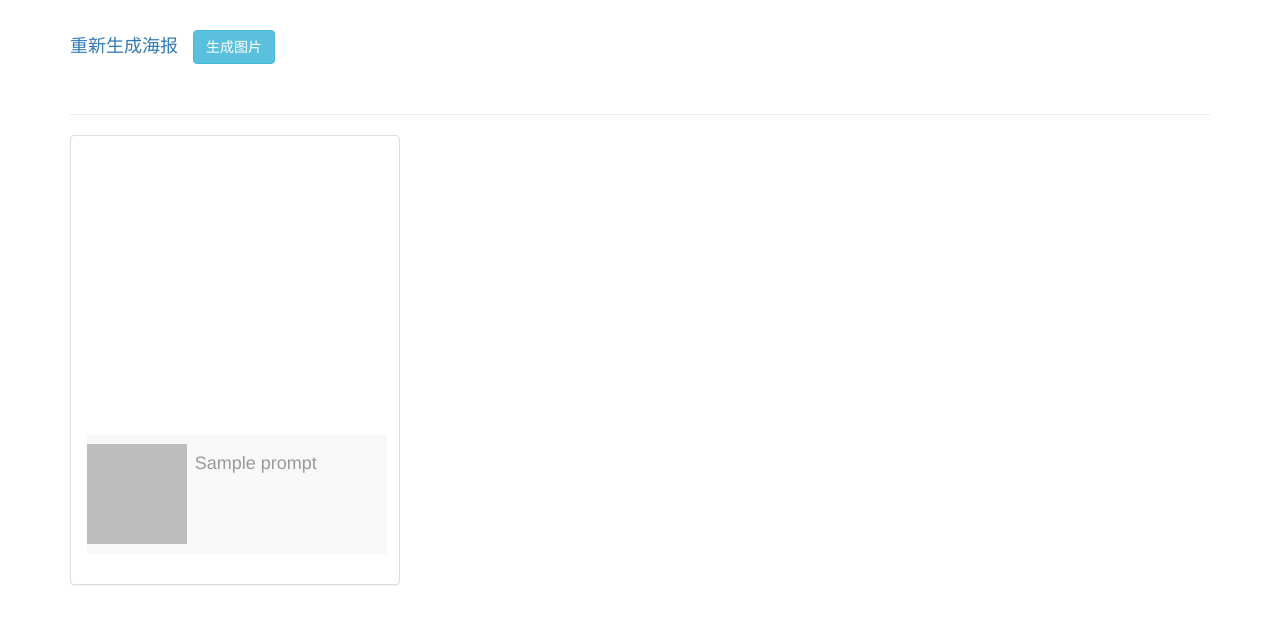
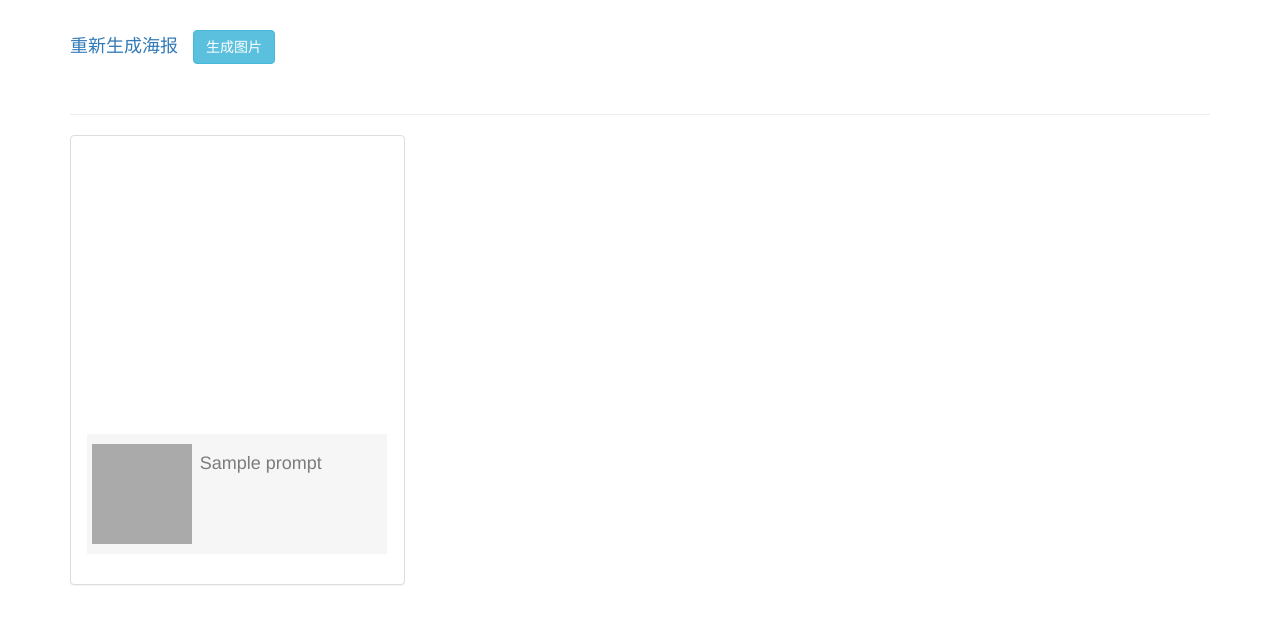
Before and after one commit to xyq946692052/streetpic, a Django app: template templates/result.html in a window 1280 px wide. Shown: the top 624 px of the page. Run offline with Django 3.2, Linux system fonts and the light colour scheme; the template is opened without the code that fills it: most values are stand-ins (such as "Sample title", 1, 10 or a date in 2020); parts of the project's set-up code (start-up, migrations or seed data) failed here and were passed over; some libraries are stand-ins or nearby versions; grey boxes are pictures that could not be loaded.

Commit message:
fix the qrcode

```diff
--- a/templates/result.html
+++ b/templates/result.html
@@ -28,7 +28,7 @@
            position:absolute;
            bottom:30px;
            background-color:#F5F5F5;
-           opacity:0.67;
+           opacity:0.87;
            filter:alpha(opacity=67);
            color: #696969;
         }
@@ -53,7 +53,7 @@
         <br>
         <h4><a href="/">重新生成海报</a> &nbsp;&nbsp;<button class="btn btn-info" onclick="test();">生成图片</button></h4><br/><hr/>
 
-        <div class="panel panel-default" id="haibao" style="background-color: {{background}};color:#fff; width:330px;height:450px;position:relative;">
+        <div class="panel panel-default" id="haibao" style="background-color: {{background}};color:#fff; width:335px;height:450px;position:relative;">
             <div class="panel-body">
                 <div >
                      <div class="title-div" style="font-family: Microsoft Yahei;">
@@ -68,7 +68,7 @@
                      {% endif %}
 
                      <div id="code-div">
-                         <div style="float:left;">
+                         <div style="float:left; margin-left:5px;">
                              <img src="{{qrcode}}" width="100px" height="100px">&nbsp;&nbsp;
                          </div>
                          <div style="width:300px; margin-left:1%;">
```
